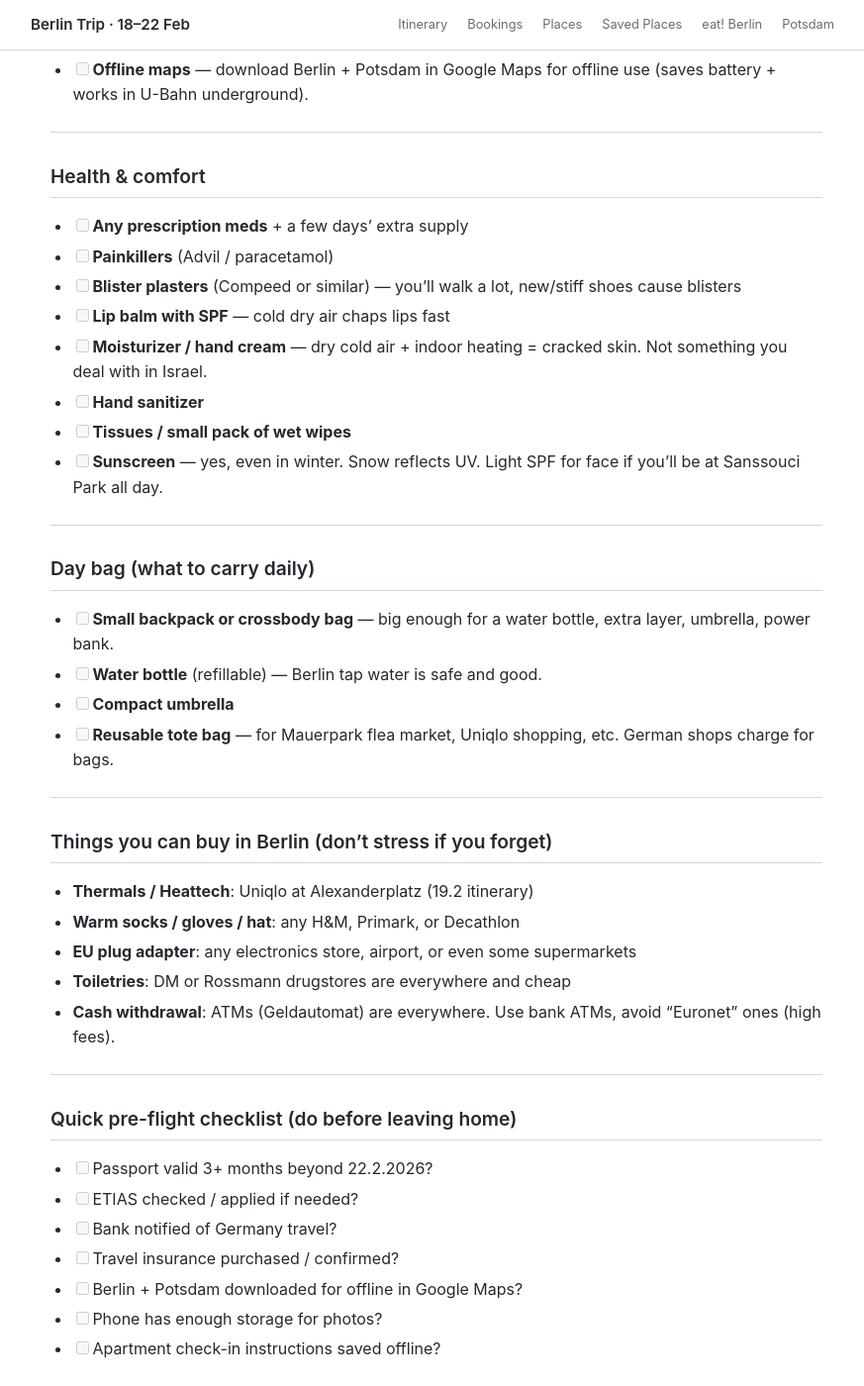
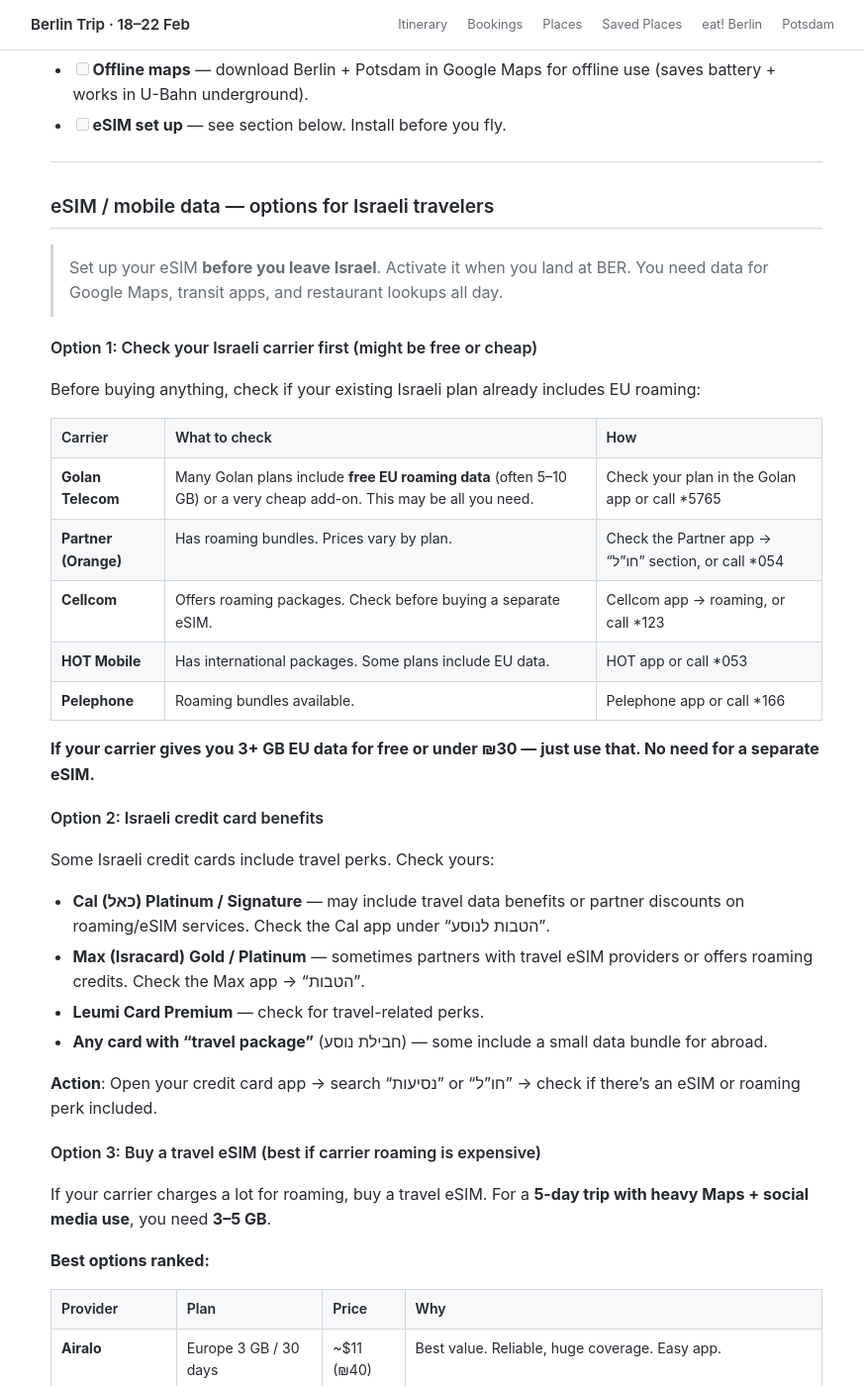
Before and after one commit to eran-benmoha/berlin-trip-notes, a Jekyll site: the page built from 05-packing.md, in a window 1280 px wide and 1400 px high, scrolled down 2698 px. Shown: the whole window at 99% size, without its empty margins (199-1072 px from the left). Built offline with Jekyll 4.4.1, drawn with Linux system fonts in a browser that asks for light colours; our own code applies the rules of GitHub Pages for plain Markdown files; some of the changed text lies outside the part shown.

Commit message:
Add comprehensive eSIM guide for Israeli travelers
Three options ranked by priority:
1. Check Israeli carrier first — Golan Telecom often includes free
   EU roaming data, others have add-on packages
2. Israeli credit card benefits — Cal, Max, Leumi Card may include
   travel data perks (where to check in each app)
3. Travel eSIM providers — Airalo, Saily, aloSIM, Holafly compared
   with prices in both USD and ILS

Includes step-by-step eSIM setup instructions and usage
recommendations by data needs (light/normal/heavy).

Co-authored-by: eran-benmoha <eran-benmoha@users.noreply.github.com>

```diff
--- a/05-packing.md
+++ b/05-packing.md
@@ -72,6 +72,66 @@
 - [ ] **EU plug adapter (Type C/F)** — Israel uses Type H plugs. **You need an adapter.** Buy one before you go or at BER airport.
 - [ ] **Headphones** — for flights, transit, podcasts.
 - [ ] **Offline maps** — download Berlin + Potsdam in Google Maps for offline use (saves battery + works in U-Bahn underground).
+- [ ] **eSIM set up** — see section below. Install before you fly.
+
+---
+
+## eSIM / mobile data — options for Israeli travelers
+
+> Set up your eSIM **before you leave Israel**. Activate it when you land at BER. You need data for Google Maps, transit apps, and restaurant lookups all day.
+
+### Option 1: Check your Israeli carrier first (might be free or cheap)
+
+Before buying anything, check if your existing Israeli plan already includes EU roaming:
+
+| Carrier | What to check | How |
+|---|---|---|
+| **Golan Telecom** | Many Golan plans include **free EU roaming data** (often 5–10 GB) or a very cheap add-on. This may be all you need. | Check your plan in the Golan app or call *5765 |
+| **Partner (Orange)** | Has roaming bundles. Prices vary by plan. | Check the Partner app → "חו"ל" section, or call *054 |
+| **Cellcom** | Offers roaming packages. Check before buying a separate eSIM. | Cellcom app → roaming, or call *123 |
+| **HOT Mobile** | Has international packages. Some plans include EU data. | HOT app or call *053 |
+| **Pelephone** | Roaming bundles available. | Pelephone app or call *166 |
+
+**If your carrier gives you 3+ GB EU data for free or under ₪30 — just use that. No need for a separate eSIM.**
+
+### Option 2: Israeli credit card benefits
+
+Some Israeli credit cards include travel perks. Check yours:
+
+- **Cal (כאל) Platinum / Signature** — may include travel data benefits or partner discounts on roaming/eSIM services. Check the Cal app under "הטבות לנוסע".
+- **Max (Isracard) Gold / Platinum** — sometimes partners with travel eSIM providers or offers roaming credits. Check the Max app → "הטבות".
+- **Leumi Card Premium** — check for travel-related perks.
+- **Any card with "travel package"** (חבילת נוסע) — some include a small data bundle for abroad.
+
+**Action**: Open your credit card app → search "נסיעות" or "חו"ל" → check if there's an eSIM or roaming perk included.
+
+### Option 3: Buy a travel eSIM (best if carrier roaming is expensive)
+
+If your carrier charges a lot for roaming, buy a travel eSIM. For a **5-day trip with heavy Maps + social media use**, you need **3–5 GB**.
+
+**Best options ranked:**
+
+| Provider | Plan | Price | Why |
+|---|---|---|---|
+| **Airalo** | Europe 3 GB / 30 days | ~$11 (₪40) | Best value. Reliable, huge coverage. Easy app. |
+| **Saily** (by NordVPN) | Europe 5 GB / 30 days | ~$12 (₪44) | Great value, simple setup. |
+| **aloSIM** | Europe 5 GB / 30 days | ~$11 (₪40) | Budget pick, works well. |
+| **Holafly** | Europe unlimited / 5 days | ~$19 (₪70) | **Unlimited data** — no worrying about usage. Best if you use a lot of data, stream, or hotspot. |
+| **Nomad** | Europe 5 GB / 30 days | ~$14 (₪51) | Solid alternative to Airalo. |
+
+**Recommendation**:
+- **Light use** (maps + messaging): **Airalo 3 GB** (~$11) is enough.
+- **Normal use** (maps + social + photos): **Saily or aloSIM 5 GB** (~$12).
+- **Heavy use / peace of mind**: **Holafly unlimited 5 days** (~$19).
+
+### How to set up
+
+1. **Check your phone supports eSIM** — most iPhones (XS and newer) and recent Samsung/Pixel phones do.
+2. **Download the app** (Airalo / Holafly / Saily) while still in Israel on WiFi.
+3. **Buy + install the eSIM** — follow the app instructions. It adds a second "line" to your phone.
+4. **Don't activate yet** — wait until you land at BER.
+5. **At BER**: Go to Settings → Cellular/Mobile → turn on the eSIM data line. Turn off data roaming on your Israeli line.
+6. **Keep your Israeli SIM active** for calls/SMS (incoming calls from Israel will still work, or use WhatsApp calls over the eSIM data).
 
 ---
 
```
